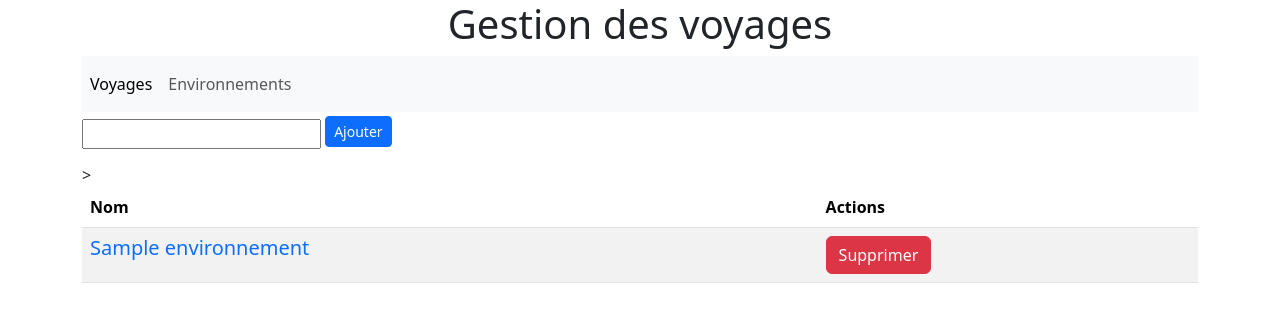
After one commit to azzid-GitHub/mesvoyages, a Symfony app: template templates/pages/admin/admin.environnements.html.twig in a window 1280 px wide. The commit adds this page. Shown: the top 322 px of the page. Run offline with Twig, Linux system fonts and the light colour scheme; the template is opened without the code that fills it: most values are stand-ins (such as "Sample title", 1, 10 or a date in 2020); some libraries are stand-ins or nearby versions.

Commit message:
Phase 16 : ORM (gestion des environnements : ajout et suppression)

```diff
--- a/src/Controller/admin/AdminVoyagesController.php
+++ b/src/Controller/admin/AdminVoyagesController.php
@@ -15,6 +15,7 @@ use Symfony\Bundle\FrameworkBundle\Controller\AbstractController;
 use Symfony\Component\HttpFoundation\Request;
 use Symfony\Component\HttpFoundation\Response;
 use Symfony\Component\Routing\Annotation\Route;
+
 
 /**
  * Description of VoyagesController
@@ -38,7 +39,6 @@ class AdminVoyagesController extends AbstractController {
     }
 
     /**
-    *
     * @Route("/admin", name="admin.voyages")
     * @return Response
     */
@@ -62,7 +62,7 @@ class AdminVoyagesController extends AbstractController {
     /**
      * @Route("/admin/edit/{id}", name="admin.voyage.edit")
      * @param Visite $visite
-     * @param Request $Request
+     * @param Request $request
      * @return Response
      */
     public function edit(Visite $visite, Request $request): Response {
--- a/templates/baseadmin.html.twig
+++ b/templates/baseadmin.html.twig
@@ -8,6 +8,18 @@
         <div class="text-center">
             <h1>Gestion des voyages</h1>
         </div>
+        <nav class="navbar navbar-expand-lg navbar-light bg-light">
+            <div class="collapse navbar-collapse" id="navbarSupportedContent">
+              <ul class="navbar-nav me-auto mb-2 mb-lg-0">
+                <li class="nav-item">
+                  <a class="nav-link active" aria-current="page" href="{{ path('admin.voyages') }}">Voyages</a>
+                </li>
+                <li class="nav-item">
+                  <a class="nav-link" href="{{ path('admin.environnements') }}">Environnements</a>
+                </li>
+              </ul>
+            </div>
+        </nav>
     </div>
 {% endblock %}
 {% block body %}{% endblock %}
--- /dev/null
+++ b/templates/pages/admin/admin.environnements.html.twig
@@ -0,0 +1,36 @@
+{% extends "baseadmin.html.twig" %}
+
+{% block body %}
+    <form class="form-inline mt-1" method="POST" action="{{ path('admin.environnement.ajout') }}">
+        <div class="form-group mr-1 mb-2">
+            <input type="text" class="sm" name="nom">
+            <button type="submit" class="btn btn-primary mb-2 btn-sm">Ajouter</button>
+        </div>
+    </form>
+    <table class="table table-striped">>
+      <thead>
+        <tr>
+          <th>
+            Nom
+          </th>
+          <th>
+            Actions
+          </th>
+        </tr>
+      </thead>
+      <tbody>
+          {% for environnement in environnements %}
+            <tr>
+                <td>
+                    <h5 class="text-primary">
+                        {{ environnement.nom }}
+                    </h5>
+                </td>
+                <td>
+                    <a href="{{ path('admin.environnement.suppr', {id:environnement.id}) }}" class="btn btn-danger" onclick="return confirm('Etes vous sûr de vouloire supprimer {{ environnement.nom }}?')">Supprimer</a>
+                </td>
+            </tr>
+         {% endfor %}
+      </tbody>
+    </table>
+{% endblock %}
```
Also changed, not shown: src/Controller/admin/AdminEnvironnementController.php (added, +69 -0 lines).
